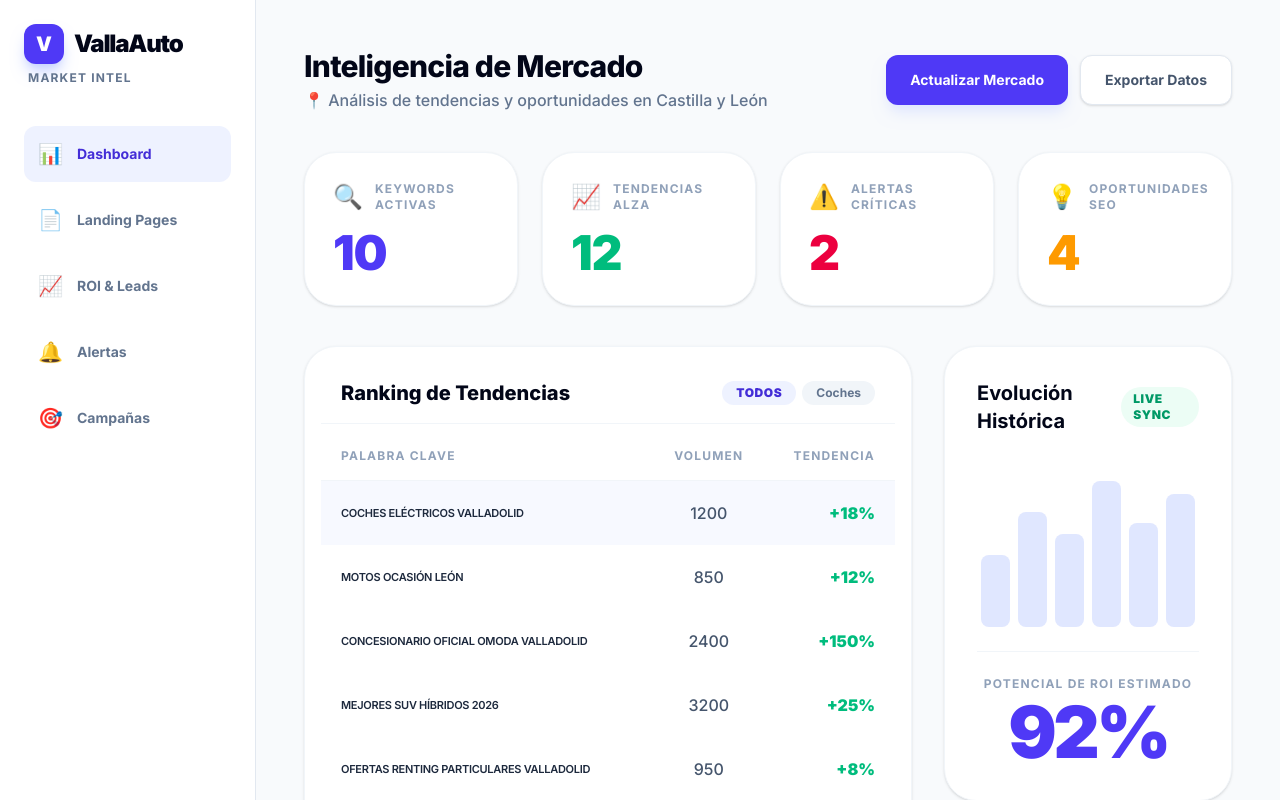
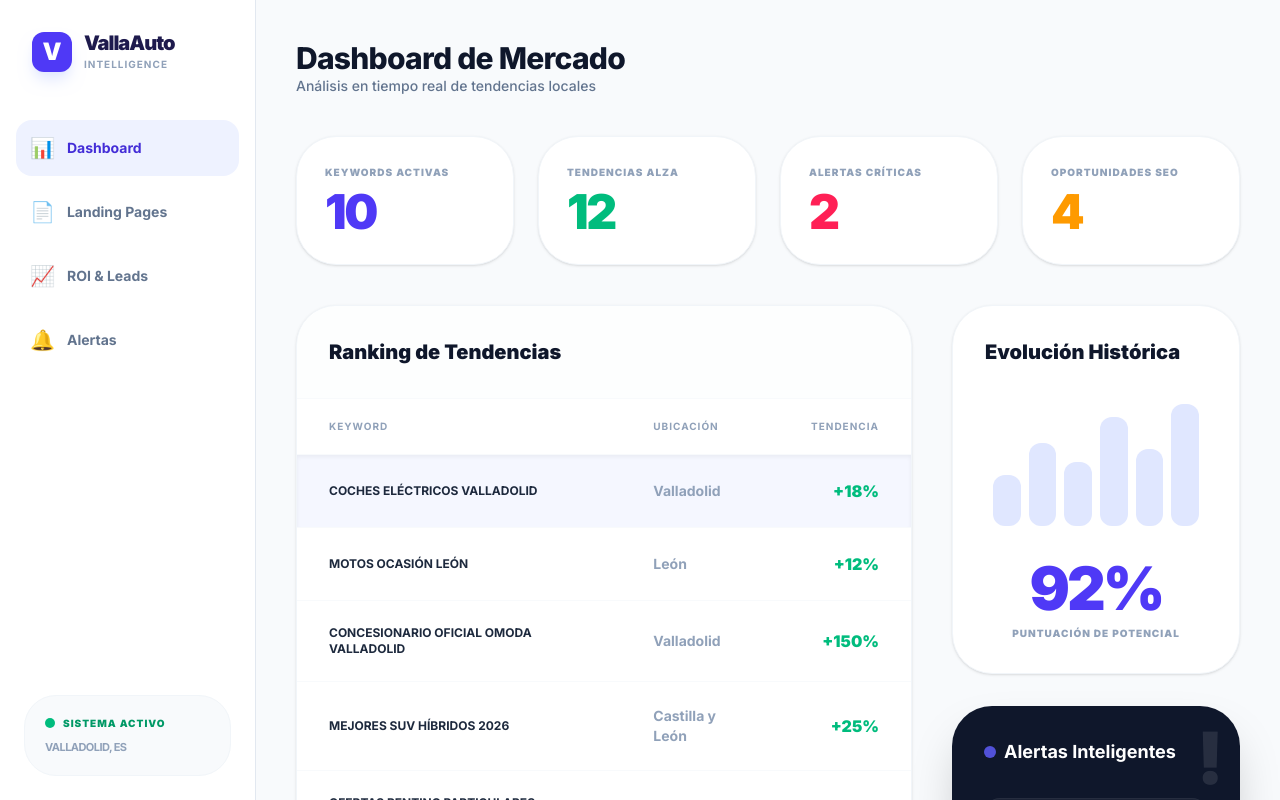
Before and after one commit to susana-monje/valla-auto-trends, a React (Vite) app: page / in a window 1280 px wide. Shown: the top 800 px of the page. Built offline with nearby package versions, Linux system fonts and the light colour scheme.

Commit message:
Update App.tsx

```diff
--- a/src/App.tsx
+++ b/src/App.tsx
@@ -1,154 +1,124 @@
  import React, { useState, useEffect } from 'react';
-import { Keyword, Alert, TrendData, ContentSuggestion } from './types';
-
-// Interfaces locales para los tipos de datos adicionales de la Sidebar y Tarjetas
-interface SidebarItem {
-  id: string;
-  label: string;
-  icon: string;
-}
-
-interface MetricCard {
-  label: string;
-  value: string;
-  icon: string;
-  color: string;
-}
+import { Keyword, Alert } from './types';
 
 function App() {
   const [keywords, setKeywords] = useState<Keyword[]>([]);
-  const [alerts, setAlerts] = useState<Alert[]>([]);
+  const [selectedKeyword, setSelectedKeyword] = useState<Keyword | null>(null);
   const [loading, setLoading] = useState(true);
-  const [selectedKeyword, setSelectedKeyword] = useState<Keyword | null>(null);
-
-  // Datos para la Sidebar (Barra Lateral)
-  const sidebarItems: SidebarItem[] = [
-    { id: 'Dashboard', label: 'Dashboard', icon: '📊' },
-    { id: 'LandingPages', label: 'Landing Pages', icon: '📄' },
-    { id: 'ROI Leads', label: 'ROI & Leads', icon: '📈' },
-    { id: 'Alertas', label: 'Alertas', icon: '🔔' },
-    { id: 'Campaas', label: 'Campañas', icon: '🎯' },
-  ];
-
-  // Datos para las Tarjetas de Métricas Superiores
-  const metricCards: MetricCard[] = [
-    { label: 'KEYWORDS ACTIVAS', value: '10', icon: '🔍', color: 'text-indigo-600' },
-    { label: 'TENDENCIAS ALZA', value: '12', icon: '📈', color: 'text-emerald-500' },
-    { label: 'ALERTAS CRÍTICAS', value: '2', icon: '⚠️', color: 'text-rose-600' },
-    { label: 'OPORTUNIDADES SEO', value: '4', icon: '💡', color: 'text-amber-500' },
-  ];
+  const [activeTab, setActiveTab] = useState<'Dashboard' | 'Landings' | 'ROI' | 'Alertas'>('Dashboard');
 
   const fetchData = async () => {
     setLoading(true);
     try {
       const response = await fetch('/metadata.json');
-      if (!response.ok) throw new Error('Error al cargar datos');
       const data = await response.json();
       setKeywords(data);
       if (data.length > 0) setSelectedKeyword(data[0]);
     } catch (error) {
-      // DATOS DE RESPALDO (Esto asegura que la interfaz se vea con datos)
+      // BACKUP PARA QUE NUNCA SE VEA VACÍO
       const backup: Keyword[] = [
-        { id: '1', name: 'coches eléctricos valladolid', volume: 1200, difficulty: 45, trend: '+18%', category: 'eléctricos', location: 'Valladolid', type: 'transaccional', potential: 92 },
+        { id: '1', name: 'coches eléctricos valladolid', volume: 1200, difficulty: 45, trend: '+18%', category: 'coches', location: 'Valladolid', type: 'transaccional', potential: 92 },
         { id: '2', name: 'motos ocasión león', volume: 850, difficulty: 30, trend: '+12%', category: 'motos', location: 'León', type: 'comercial', potential: 75 },
-        { id: '3', name: 'concesionario oficial omoda valladolid', volume: 2400, difficulty: 25, trend: '+150%', category: 'marcas', location: 'Valladolid', type: 'navegacional', potential: 95 },
-        { id: '4', name: 'mejores suv híbridos 2026', volume: 3200, difficulty: 55, trend: '+25%', category: 'híbridos', location: 'Castilla y León', type: 'informacional', potential: 88 }
+        { id: '3', name: 'concesionario oficial omoda valladolid', volume: 2400, difficulty: 25, trend: '+150%', category: 'coches', location: 'Valladolid', type: 'navegacional', potential: 95 },
+        { id: '4', name: 'mejores suv híbridos 2026', volume: 3200, difficulty: 55, trend: '+25%', category: 'coches', location: 'Castilla y León', type: 'informacional', potential: 88 }
       ];
       setKeywords(backup);
-      if (backup.length > 0) setSelectedKeyword(backup[0]);
+      setSelectedKeyword(backup[0]);
     } finally {
       setLoading(false);
     }
   };
 
-  useEffect(() => {
-    fetchData();
-    setAlerts([
-      { id: '1', type: 'warning', message: 'Subida de interés en OMODA Valladolid', date: 'Hoy' }
-    ]);
-  }, []);
+  useEffect(() => { fetchData(); }, []);
 
-  if (loading) return (
-    <div className="flex items-center justify-center h-screen bg-slate-50">
-      <div className="text-xl font-semibold text-indigo-700 animate-pulse">Cargando Panel de Inteligencia VallaAuto Trends...</div>
-    </div>
-  );
+  if (loading) return <div className="flex h-screen items-center justify-center font-bold text-indigo-600">Sincronizando VallaAuto Intelligence...</div>;
 
   return (
-    <div className="flex min-h-screen bg-slate-50 font-sans">
+    <div className="flex min-h-screen bg-[#F8FAFC] font-sans text-slate-900">
+      {/* SIDEBAR (BARRA LATERAL) */}
+      <aside className="w-64 bg-white border-r border-slate-200 hidden lg:flex flex-col sticky top-0 h-screen">
+        <div className="p-8">
+          <div className="flex items-center gap-3">
+            <div className="w-10 h-10 bg-indigo-600 rounded-xl flex items-center justify-center text-white font-black text-2xl shadow-lg shadow-indigo-100">V</div>
+            <div>
+              <h1 className="text-xl font-black text-indigo-950 tracking-tighter leading-none">VallaAuto</h1>
+              <p className="text-[10px] text-slate-400 font-bold tracking-widest uppercase mt-1">Intelligence</p>
+            </div>
+          </div>
+        </div>
 
-      {/* SIDEBAR (Barra Lateral Izquierda) */}
-      <aside className="w-64 bg-white border-r border-slate-200 p-6 flex flex-col hidden md:flex">
-        <div className="mb-10">
-          <div className="flex items-center gap-2.5">
-            <div className="bg-indigo-600 text-white font-black text-xl rounded-xl w-10 h-10 flex items-center justify-center shadow-lg shadow-indigo-200">V</div>
-            <h1 className="text-2xl font-black text-slate-950 tracking-tighter">VallaAuto</h1>
-          </div>
-          <p className="text-xs text-slate-500 font-bold uppercase tracking-widest mt-1.5 ml-1">Market Intel</p>
-        </div>
-        <nav className="flex-1 space-y-2.5">
-          {sidebarItems.map(item => (
+        <nav className="flex-1 px-4 space-y-2 mt-4">
+          {[
+            { id: 'Dashboard', icon: '📊', label: 'Dashboard' },
+            { id: 'Landings', icon: '📄', label: 'Landing Pages' },
+            { id: 'ROI', icon: '📈', label: 'ROI & Leads' },
+            { id: 'Alertas', icon: '🔔', label: 'Alertas' }
+          ].map((item) => (
             <div
               key={item.id}
-              className={`flex items-center gap-3.5 p-3.5 rounded-xl font-bold text-sm cursor-pointer transition-colors ${item.id === 'Dashboard' ? 'bg-indigo-50 text-indigo-700' : 'text-slate-500 hover:bg-slate-50 hover:text-slate-900'}`}
+              onClick={() => setActiveTab(item.id as any)}
+              className={`flex items-center gap-3 p-3.5 rounded-2xl font-bold text-sm cursor-pointer transition-all ${activeTab === item.id ? 'bg-indigo-50 text-indigo-700' : 'text-slate-500 hover:bg-slate-50'}`}
             >
               <span className="text-xl">{item.icon}</span> {item.label}
             </div>
           ))}
         </nav>
-        <div className="mt-auto border border-indigo-100 bg-indigo-50 rounded-2xl p-5 text-indigo-900 shadow-inner">
-          <div className="flex gap-2 items-center mb-1.5">
-            <div className="bg-emerald-500 w-2.5 h-2.5 rounded-full animate-pulse"></div>
-            <span className="text-xs font-black uppercase text-emerald-600">Sistema Live</span>
+
+        <div className="p-6">
+          <div className="bg-slate-50 p-5 rounded-[2rem] border border-slate-100">
+            <div className="flex items-center gap-2 mb-2">
+              <div className="w-2.5 h-2.5 bg-emerald-500 rounded-full animate-pulse"></div>
+              <span className="text-[10px] font-black uppercase text-emerald-600 tracking-widest">Sistema Activo</span>
             </div>
-          <p className="text-sm font-bold">Valladolid & CyL</p>
-          <p className="text-xs font-medium opacity-80 mt-1">Inteligencia SEO local en tiempo real</p>
+            <p className="text-[11px] font-bold text-slate-400 uppercase tracking-tighter">Valladolid, ES</p>
+          </div>
         </div>
       </aside>
 
-      {/* CONTENIDO PRINCIPAL (Main Content) */}
-      <main className="flex-1 p-8 md:p-12">
-        <header className="flex flex-col md:flex-row md:items-center md:justify-between gap-4 mb-10">
-          <div>
-            <h2 className="text-3xl font-extrabold text-slate-950 tracking-tight">Inteligencia de Mercado</h2>
-            <p className="text-slate-500 font-medium mt-1">📍 Análisis de tendencias y oportunidades en Castilla y León</p>
-          </div>
-          <div className="flex gap-3">
-            <button className="bg-indigo-600 text-white font-bold text-sm rounded-xl px-6 py-3.5 shadow-lg shadow-indigo-100 hover:bg-indigo-700 transition-colors">Actualizar Mercado</button>
-            <button className="bg-white border border-slate-200 text-slate-600 font-bold text-sm rounded-xl px-6 py-3.5 shadow-sm hover:bg-slate-50 transition-colors">Exportar Datos</button>
-          </div>
+      {/* CONTENIDO PRINCIPAL */}
+      <main className="flex-1 p-6 lg:p-10">
+
+        {/* VISTA 1: DASHBOARD (EL QUE TE GUSTA) */}
+        {activeTab === 'Dashboard' && (
+          <div className="animate-in fade-in duration-500">
+            <header className="mb-10">
+              <h2 className="text-3xl font-extrabold text-slate-900 tracking-tight">Dashboard de Mercado</h2>
+              <p className="text-sm text-slate-500 font-medium">Análisis en tiempo real de tendencias locales</p>
             </header>
 
-        {/* TARJETAS DE MÉTRICAS (METRICS CARDS) */}
-        <section className="grid grid-cols-1 sm:grid-cols-2 lg:grid-cols-4 gap-6 mb-10">
-          {metricCards.map((card, index) => (
-            <div key={index} className="bg-white p-7 rounded-[32px] border border-slate-100 shadow-sm transition-shadow hover:shadow-md">
-              <div className="flex items-center gap-3 mb-4">
-                <span className="text-2xl">{card.icon}</span>
-                <p className="text-xs font-bold text-slate-400 uppercase tracking-widest">{card.label}</p>
+            {/* TARJETAS SUPERIORES */}
+            <div className="grid grid-cols-1 sm:grid-cols-2 lg:grid-cols-4 gap-6 mb-10">
+              <div className="bg-white p-7 rounded-[2.5rem] border border-slate-100 shadow-sm transition-transform hover:scale-[1.02]">
+                <p className="text-[10px] font-black text-slate-400 uppercase mb-2 tracking-widest">Keywords Activas</p>
+                <p className="text-5xl font-black text-indigo-600 tracking-tighter">{keywords.length}</p>
               </div>
-              <p className={`text-5xl font-black ${card.color} tracking-tight`}>{card.value}</p>
+              <div className="bg-white p-7 rounded-[2.5rem] border border-slate-100 shadow-sm transition-transform hover:scale-[1.02]">
+                <p className="text-[10px] font-black text-slate-400 uppercase mb-2 tracking-widest">Tendencias Alza</p>
+                <p className="text-5xl font-black text-emerald-500 tracking-tighter">12</p>
               </div>
-          ))}
-        </section>
-
-        <div className="grid grid-cols-1 lg:grid-cols-3 gap-8">
-          {/* TABLA DE TENDENCIAS (TRENDS TABLE) */}
-          <section className="lg:col-span-2 space-y-6">
-            <div className="bg-white rounded-[32px] border border-slate-100 shadow-sm p-4">
-              <div className="px-5 py-4 flex items-center justify-between border-b border-slate-100 mb-2">
-                <h3 className="text-xl font-extrabold text-slate-950">Ranking de Tendencias</h3>
-                <div className="flex gap-1.5">
-                  <span className="bg-indigo-50 text-indigo-700 px-3.5 py-1 rounded-full text-xs font-black uppercase tracking-wider">Todos</span>
-                  <span className="bg-slate-100 text-slate-500 px-3.5 py-1 rounded-full text-xs font-bold hover:bg-slate-200 cursor-pointer transition-colors">Coches</span>
+              <div className="bg-white p-7 rounded-[2.5rem] border border-slate-100 shadow-sm transition-transform hover:scale-[1.02]">
+                <p className="text-[10px] font-black text-slate-400 uppercase mb-2 tracking-widest">Alertas Críticas</p>
+                <p className="text-5xl font-black text-rose-500 tracking-tighter">2</p>
+              </div>
+              <div className="bg-white p-7 rounded-[2.5rem] border border-slate-100 shadow-sm transition-transform hover:scale-[1.02]">
+                <p className="text-[10px] font-black text-slate-400 uppercase mb-2 tracking-widest">Oportunidades SEO</p>
+                <p className="text-5xl font-black text-amber-500 tracking-tighter">4</p>
               </div>
             </div>
+
+            <div className="grid grid-cols-1 lg:grid-cols-3 gap-10">
+              <div className="lg:col-span-2 space-y-8">
+                {/* RANKING DE TENDENCIAS */}
+                <div className="bg-white rounded-[2.5rem] shadow-sm border border-slate-100 overflow-hidden">
+                  <div className="p-8 border-b border-slate-50 flex justify-between items-center bg-slate-50/30">
+                    <h3 className="font-black text-xl text-slate-900">Ranking de Tendencias</h3>
+                  </div>
                   <table className="w-full text-left">
-                <thead className="text-xs text-slate-400 font-bold uppercase tracking-widest border-b border-slate-100">
+                    <thead className="text-[10px] text-slate-400 font-bold uppercase tracking-widest border-b border-slate-50">
                       <tr>
-                    <th className="px-5 py-4">Palabra Clave</th>
-                    <th className="px-5 py-4 text-center">Volumen</th>
-                    <th className="px-5 py-4 text-right">Tendencia</th>
+                        <th className="px-8 py-5">Keyword</th>
+                        <th className="px-8 py-5">Ubicación</th>
+                        <th className="px-8 py-5 text-right">Tendencia</th>
                       </tr>
                     </thead>
                     <tbody>
@@ -156,62 +126,135 @@ function App() {
                         <tr
                           key={kw.id}
                           onClick={() => setSelectedKeyword(kw)}
-                      className={`cursor-pointer transition-colors hover:bg-slate-50 ${selectedKeyword?.id === kw.id ? 'bg-indigo-50/50' : ''}`}
+                          className={`cursor-pointer border-b border-slate-50 last:border-0 hover:bg-indigo-50/30 transition-all ${selectedKeyword?.id === kw.id ? 'bg-indigo-50/60 shadow-inner' : ''}`}
                         >
-                      <td className="px-5 py-5 font-semibold text-slate-800 uppercase text-[11px] tracking-tight">{kw.name}</td>
-                      <td className="px-5 py-5 text-center text-slate-600 font-medium">{kw.volume}</td>
-                      <td className="px-5 py-5 text-right font-black text-emerald-500">{kw.trend}</td>
+                          <td className="px-8 py-6 font-bold text-slate-800 text-xs uppercase">{kw.name}</td>
+                          <td className="px-8 py-6 text-slate-400 font-bold text-sm">{kw.location}</td>
+                          <td className="px-8 py-6 text-right font-black text-emerald-500">{kw.trend}</td>
                         </tr>
                       ))}
                     </tbody>
                   </table>
                 </div>
-          </section>
+              </div>
 
-          {/* EVOLUCIÓN HISTÓRICA & ALERTAS (EVOLUTION & ALERTS) */}
-          <section className="space-y-8">
-            {selectedKeyword && (
-              <div className="bg-white p-8 rounded-[32px] border border-slate-100 shadow-sm">
-                <div className="flex items-center justify-between mb-8">
-                  <h3 className="text-xl font-bold text-slate-950">Evolución Histórica</h3>
-                  <span className="bg-emerald-50 text-emerald-600 px-3 py-1 rounded-full text-xs font-black uppercase tracking-wider">Live Sync</span>
+              {/* COLUMNA DERECHA (HISTÓRICO Y ALERTAS) */}
+              <div className="space-y-8">
+                <div className="bg-white p-8 rounded-[2.5rem] border border-slate-100 shadow-sm">
+                  <h3 className="font-black text-xl text-slate-900 mb-8">Evolución Histórica</h3>
+                  <div className="flex items-end justify-between h-32 gap-2 px-2">
+                    {[40, 65, 50, 85, 60, 95].map((h, i) => (
+                      <div key={i} className="flex-1 bg-indigo-100 rounded-xl transition-all hover:bg-indigo-600" style={{ height: `${h}%` }}></div>
+                    ))}
                   </div>
-                <div className="space-y-6">
-                  {/* Gráfico de barras estilizado */}
-                  <div className="flex items-end justify-between h-40 gap-2 px-1">
-                    {[45, 72, 58, 91, 65, 83].map((height, i) => (
-                      <div key={i} className="flex-1 bg-indigo-100 rounded-lg relative group transition-all duration-300" style={{ height: `${height}%` }}>
-                        <div className="absolute top-0 inset-x-0 bg-indigo-600 rounded-t-lg transition-all duration-300 opacity-0 group-hover:opacity-100 group-hover:height-full"></div>
-                        <div className="absolute -top-10 left-1/2 -translate-x-1/2 bg-slate-900 text-white text-[10px] font-black px-2.5 py-1.5 rounded-lg opacity-0 group-hover:opacity-100 whitespace-nowrap shadow-lg">
-                          {height}% ROI
+                  <div className="mt-8 text-center">
+                    <p className="text-6xl font-black text-indigo-600 leading-none tracking-tighter">{selectedKeyword?.potential || 78}%</p>
+                    <p className="text-[10px] font-black text-slate-400 uppercase tracking-widest mt-2">Puntuación de Potencial</p>
                   </div>
                 </div>
-                    ))}
+
+                <div className="bg-slate-900 p-8 rounded-[2.5rem] text-white shadow-2xl relative overflow-hidden">
+                   <div className="absolute top-0 right-0 p-4 opacity-10 font-black text-7xl">!</div>
+                   <h3 className="font-bold text-lg mb-8 flex items-center gap-2">
+                      <span className="w-3 h-3 bg-indigo-500 rounded-full animate-pulse"></span> Alertas Inteligentes
+                   </h3>
+                   <div className="space-y-4">
+                      <div className="bg-white/5 p-5 rounded-2xl border border-white/5">
+                         <p className="text-indigo-400 font-black text-[10px] mb-2 uppercase tracking-widest">Tendencia Crítica</p>
+                         <p className="font-bold text-slate-200 text-sm">SUBIDA DEL 150% EN CONCESIONARIOS OMODA</p>
                       </div>
-                  <div className="pt-6 border-t border-slate-100 flex flex-col items-center">
-                    <p className="text-xs font-bold text-slate-400 uppercase tracking-widest">Potencial de ROI Estimado</p>
-                    <p className="text-7xl font-black text-indigo-600 tracking-tighter mt-1">{selectedKeyword.potential}%</p>
+                   </div>
+                </div>
               </div>
             </div>
           </div>
         )}
 
-            <div className="bg-slate-900 p-8 rounded-[32px] shadow-2xl text-white">
-              <div className="flex items-center justify-between mb-6">
-                <h3 className="text-lg font-bold">Alertas Inteligentes</h3>
-                <span className="bg-white/10 text-[10px] font-black px-3 py-1 rounded-full uppercase tracking-widest border border-white/10">Real Time</span>
+        {/* VISTA 2: LANDING PAGES */}
+        {activeTab === 'Landings' && (
+          <div className="animate-in slide-in-from-bottom-4 duration-500">
+            <header className="mb-10 text-3xl font-black text-slate-900 tracking-tight">Landing Pages de Campaña</header>
+            <div className="bg-white rounded-[3rem] shadow-sm border border-slate-100 overflow-hidden">
+              <table className="w-full text-left">
+                <thead className="bg-slate-50 border-b border-slate-100 text-[10px] font-black text-slate-400 uppercase tracking-widest">
+                  <tr><th className="px-10 py-6">URL / Destino</th><th className="px-10 py-6 text-center">Visitas</th><th className="px-10 py-6 text-center">Conv.</th><th className="px-10 py-6 text-right">Estado</th></tr>
+                </thead>
+                <tbody className="divide-y divide-slate-50">
+                  <tr className="hover:bg-slate-50 transition-colors">
+                    <td className="px-10 py-7 font-bold text-indigo-600 text-sm italic">/concesionario-omoda-valladolid</td>
+                    <td className="px-10 py-7 text-center font-black">1,450</td>
+                    <td className="px-10 py-7 text-center text-emerald-600 font-black">3.2%</td>
+                    <td className="px-10 py-7 text-right"><span className="bg-emerald-100 text-emerald-700 px-4 py-1.5 rounded-full text-[10px] font-black uppercase">Activa</span></td>
+                  </tr>
+                  <tr className="hover:bg-slate-50 transition-colors">
+                    <td className="px-10 py-7 font-bold text-indigo-600 text-sm italic">/coches-segunda-mano-ofertas</td>
+                    <td className="px-10 py-7 text-center font-black">2,100</td>
+                    <td className="px-10 py-7 text-center text-emerald-600 font-black">4.8%</td>
+                    <td className="px-10 py-7 text-right"><span className="bg-emerald-100 text-emerald-700 px-4 py-1.5 rounded-full text-[10px] font-black uppercase">Activa</span></td>
+                  </tr>
+                </tbody>
+              </table>
             </div>
-              <div className="space-y-4">
-                {alerts.map(a => (
-                  <div key={a.id} className="p-4 bg-white/5 border border-white/5 rounded-2xl">
-                    <p className="text-sm font-semibold">{a.message}</p>
-                    <p className="text-[10px] text-slate-500 font-bold uppercase mt-1.5">{a.date}</p>
+          </div>
+        )}
+
+        {/* VISTA 3: ROI & LEADS */}
+        {activeTab === 'ROI' && (
+          <div className="animate-in slide-in-from-right-4 duration-500">
+            <header className="mb-10 text-3xl font-black text-slate-900 tracking-tight">Análisis de ROI y Captación</header>
+            <div className="grid grid-cols-1 md:grid-cols-3 gap-8 mb-10">
+              <div className="bg-white p-10 rounded-[3rem] border border-slate-100 shadow-sm text-center">
+                <p className="text-[11px] font-black text-slate-400 uppercase mb-3 tracking-widest">Inversión Estimada</p>
+                <p className="text-5xl font-black text-slate-900">1,200€</p>
+              </div>
+              <div className="bg-indigo-600 p-10 rounded-[3rem] text-white shadow-xl shadow-indigo-100 text-center">
+                <p className="text-[11px] font-black opacity-60 uppercase mb-3 tracking-widest">Ingresos Proyectados</p>
+                <p className="text-5xl font-black">4,500€</p>
+              </div>
+              <div className="bg-white p-10 rounded-[3rem] border border-slate-100 shadow-sm text-center">
+                <p className="text-[11px] font-black text-slate-400 uppercase mb-3 tracking-widest">ROI Neto</p>
+                <p className="text-5xl font-black text-emerald-600">+275%</p>
+              </div>
+            </div>
+            <div className="bg-white p-12 rounded-[3rem] border border-slate-100 shadow-sm">
+                <h3 className="font-black text-2xl mb-10 text-slate-800">Crecimiento de Leads Mensual</h3>
+                <div className="flex items-end justify-between h-48 gap-4 px-10">
+                    {[{m:'Ene', l:45}, {m:'Feb', l:52}, {m:'Mar', l:68}].map((d, i) => (
+                        <div key={i} className="flex-1 flex flex-col items-center">
+                            <div className="w-full bg-indigo-500 rounded-2xl" style={{ height: `${d.l * 2}px` }}></div>
+                            <span className="mt-4 font-black text-slate-400 text-xs uppercase tracking-tighter">{d.m}</span>
                         </div>
                     ))}
                 </div>
             </div>
-          </section>
           </div>
+        )}
+
+        {/* VISTA 4: ALERTAS */}
+        {activeTab === 'Alertas' && (
+          <div className="animate-in zoom-in-95 duration-500 max-w-2xl mx-auto">
+            <header className="mb-10 text-center">
+              <h2 className="text-3xl font-black text-slate-900 tracking-tight">Centro de Notificaciones IA</h2>
+              <p className="text-slate-500 font-medium">Alertas críticas detectadas en Valladolid y León</p>
+            </header>
+            <div className="space-y-4">
+               <div className="bg-white p-8 rounded-[2.5rem] border-l-8 border-rose-500 shadow-sm flex items-center gap-6">
+                  <div className="text-4xl">🚨</div>
+                  <div>
+                    <p className="text-[10px] font-black text-rose-500 uppercase tracking-widest mb-1">Prioridad Alta</p>
+                    <p className="font-bold text-slate-800">Aumento de competencia en keyword "Coches Segunda Mano Valladolid"</p>
+                  </div>
+               </div>
+               <div className="bg-white p-8 rounded-[2.5rem] border-l-8 border-indigo-500 shadow-sm flex items-center gap-6">
+                  <div className="text-4xl">✨</div>
+                  <div>
+                    <p className="text-[10px] font-black text-indigo-500 uppercase tracking-widest mb-1">Oportunidad</p>
+                    <p className="font-bold text-slate-800">Nueva tendencia detectada para "Carga Eléctrica Palencia"</p>
+                  </div>
+               </div>
+            </div>
+          </div>
+        )}
       </main>
     </div>
   );
```
Lines whose indentation alone changed are shown as unchanged.
